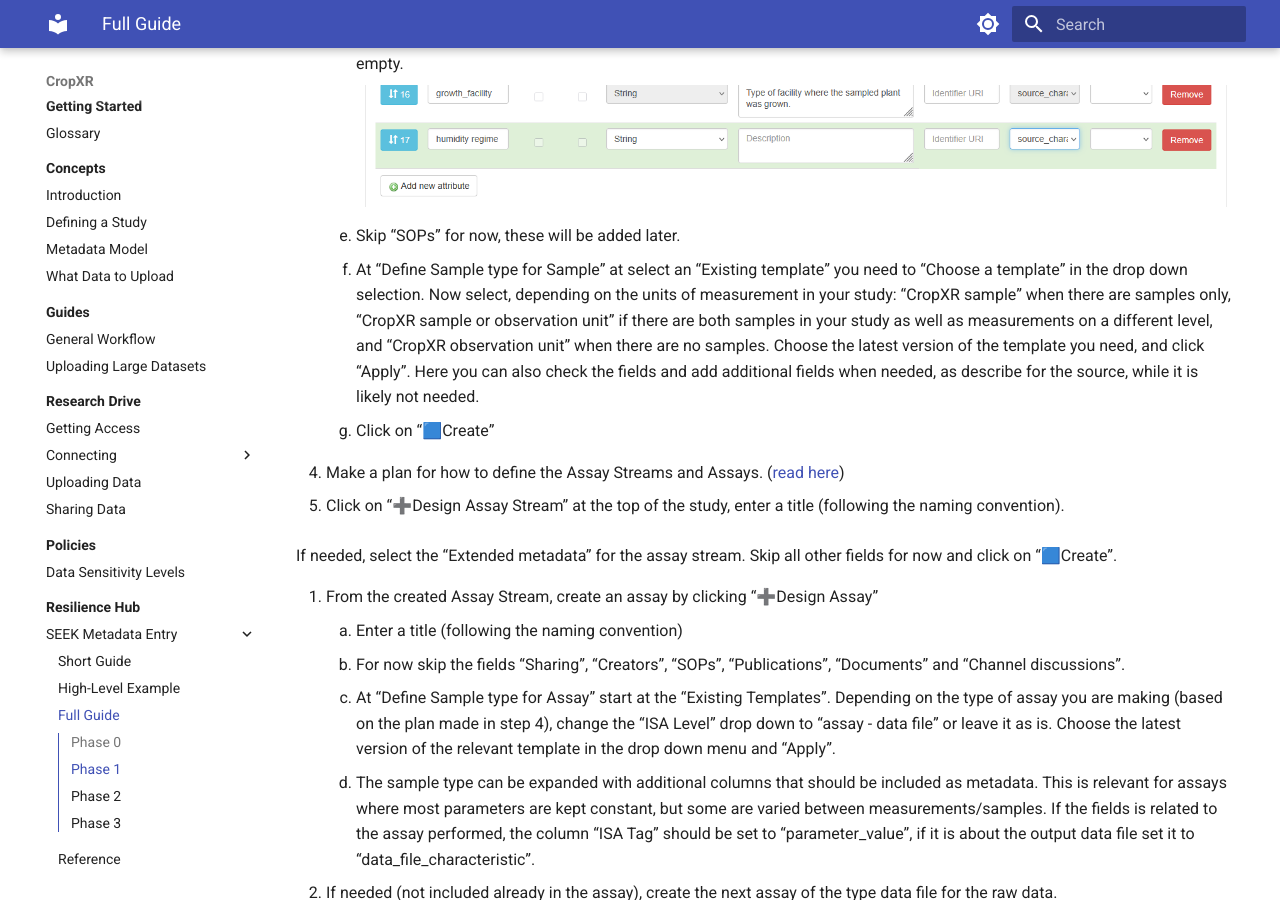
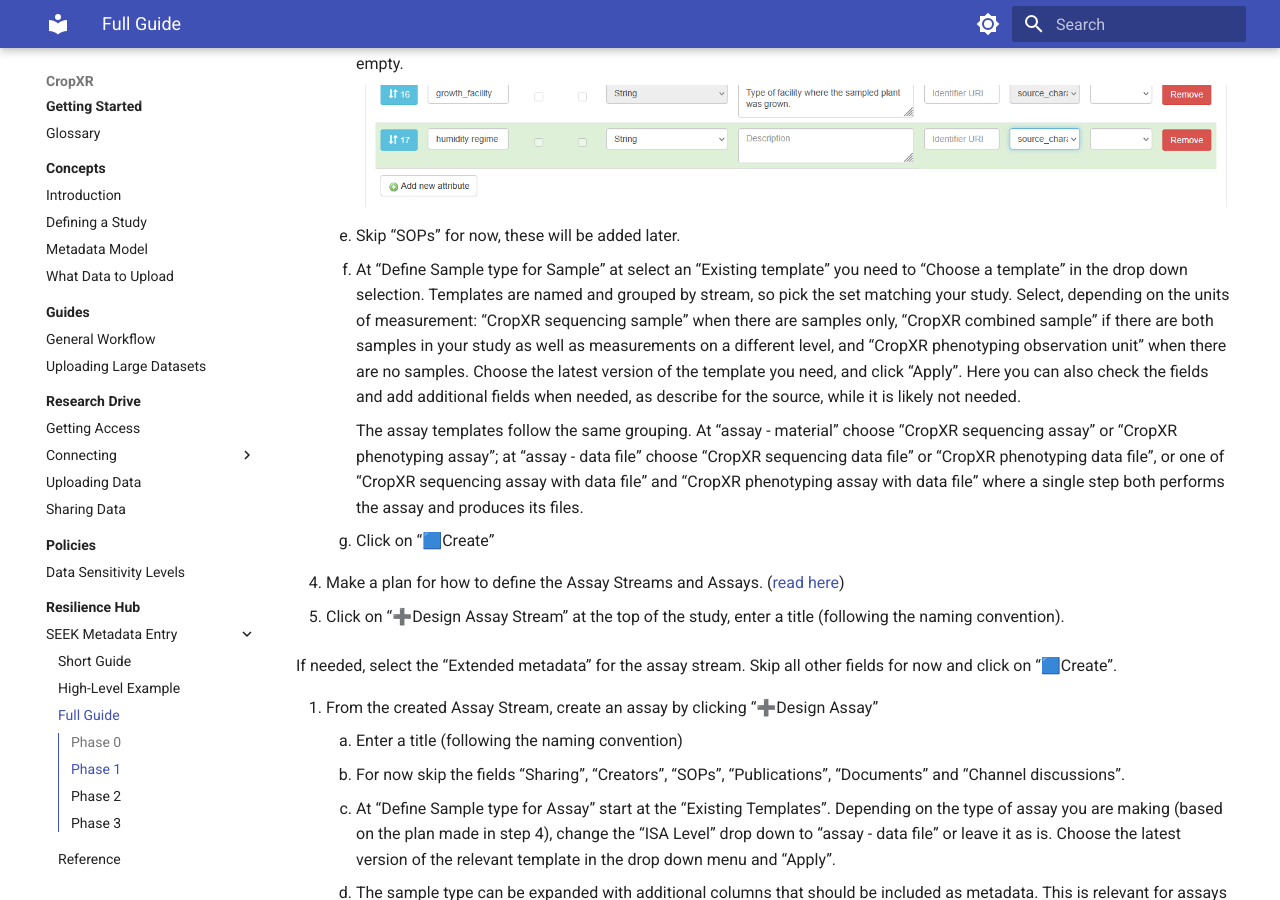
Before and after one commit to CropXR/documentation, an MkDocs documentation site: the page built from docs/resilience-hub/seek/full-guide.md, in a window 1280 px wide and 900 px high, scrolled down 1315 px. Built offline with MkDocs 1.6.1 and Material for MkDocs 9.7.7, drawn with Linux system fonts in a browser that asks for light colours.

Commit message:
docs: use the template names the catalogue offers since they were grouped by stream

```diff
--- a/docs/resilience-hub/seek/full-guide.md
+++ b/docs/resilience-hub/seek/full-guide.md
@@ -46,7 +46,9 @@ Click on "SURFContext" to use your university account. For the first login give
 
       5. Skip “SOPs” for now, these will be added later.
 
-      6. At “Define Sample type for Sample” at select an “Existing template” you need to “Choose a template” in the drop down selection. Now select, depending on the units of measurement in your study: “CropXR sample” when there are samples only, “CropXR sample or observation unit” if there are both samples in your study as well as measurements on a different level, and “CropXR observation unit” when there are no samples. Choose the latest version of the template you need, and click “Apply”. Here you can also check the fields and add additional fields when needed, as describe for the source, while it is likely not needed.
+      6. At “Define Sample type for Sample” at select an “Existing template” you need to “Choose a template” in the drop down selection. Templates are named and grouped by stream, so pick the set matching your study. Select, depending on the units of measurement: “CropXR sequencing sample” when there are samples only, “CropXR combined sample” if there are both samples in your study as well as measurements on a different level, and “CropXR phenotyping observation unit” when there are no samples. Choose the latest version of the template you need, and click “Apply”. Here you can also check the fields and add additional fields when needed, as describe for the source, while it is likely not needed.
+
+         The assay templates follow the same grouping. At “assay - material” choose “CropXR sequencing assay” or “CropXR phenotyping assay”; at “assay - data file” choose “CropXR sequencing data file” or “CropXR phenotyping data file”, or one of “CropXR sequencing assay with data file” and “CropXR phenotyping assay with data file” where a single step both performs the assay and produces its files.
 
       7. Click on “🟦Create”
 
```
